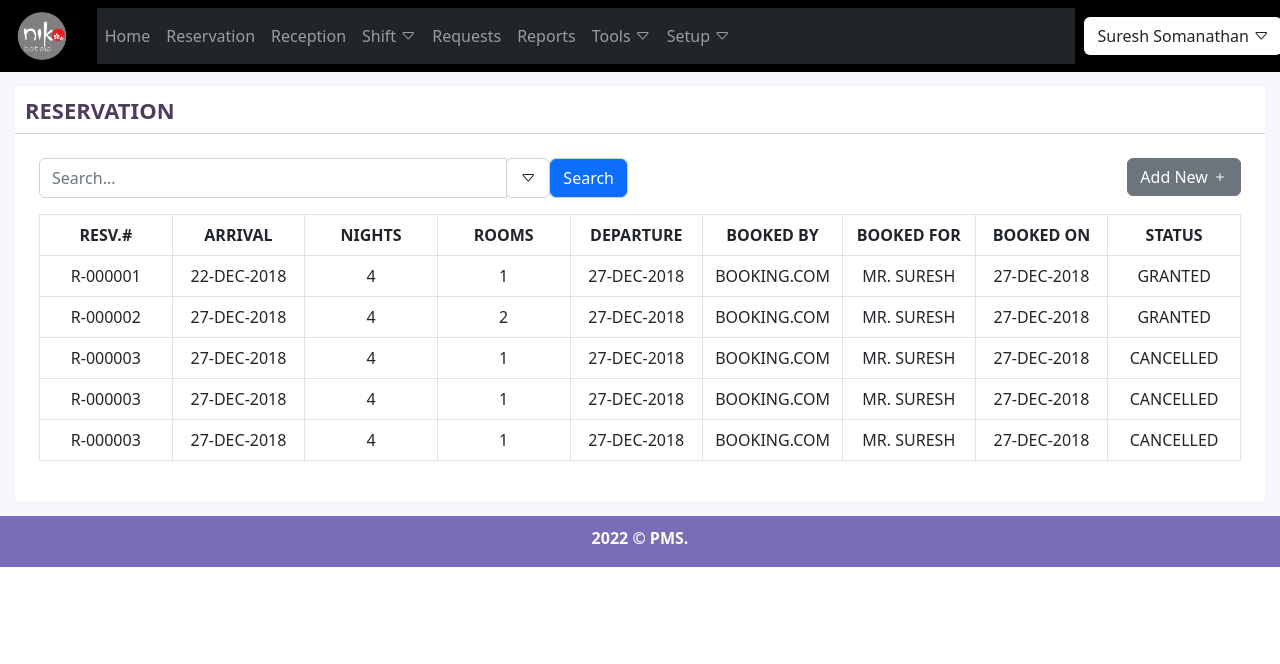
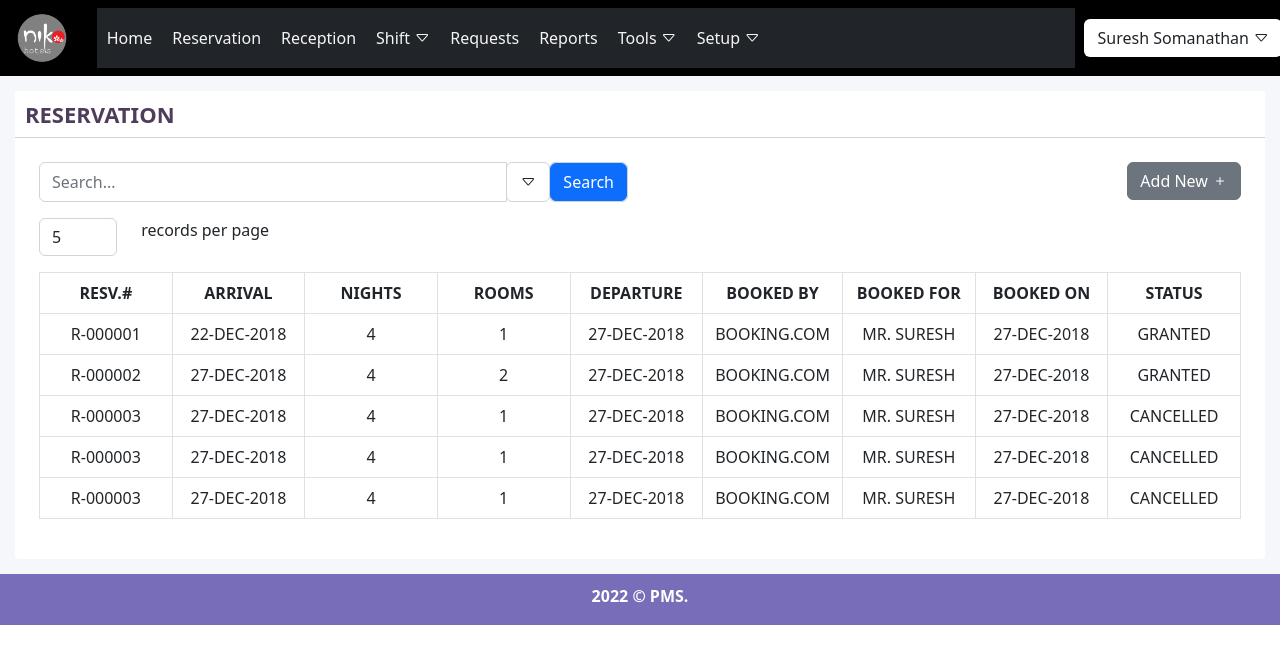
Before and after one commit to indocosmo-projects/PMS-Prototype, a React (Create React App) app: page / in a window 1280 px wide. Shown: the top 664 px of the page. Built offline with nearby package versions, Linux system fonts and the light colour scheme.

Commit message:
Reservation

```diff
--- a/src/component/Common/Navigation.css
+++ b/src/component/Common/Navigation.css
@@ -75,9 +75,16 @@
     padding : 10px;
 }
 
+.nlink{
+    text-decoration: none;
+    padding: 10px;
+    color: whitesmoke;
+}
+
 .nlink:hover{
-    background-color: red;
+    background-color: red ;
     opacity: 1 ;
+    color: white ;
 }
 
 .marginzero{
--- a/src/component/Common/Navigationbar.jsx
+++ b/src/component/Common/Navigationbar.jsx
@@ -55,14 +55,14 @@ class Navigationbar extends React.Component {
                         <Navbar.Toggle aria-controls="navbarScroll" data-bs-target="#navbarScroll" />
                             <Navbar.Collapse id="navbarScroll">
                                 <Nav>
-                                    <NavLink className="nlink" eventKey="1" as={Link} href="/home" to="/home">Home</NavLink>
-                                    <NavLink className="nlink" eventKey="2" as={Link} href="/reservation" to="/reservation">Reservation</NavLink>
-                                    <NavLink className="nlink" eventKey="3" as={Link} to="/reception">Reception</NavLink>
-                                    <NavLink className="nlink" eventKey="4" as={Link} to="/shift">Shift <i class="bi bi-caret-down"></i></NavLink>
-                                    <NavLink className="nlink" eventKey="5" as={Link} to="/requests">Requests</NavLink>
-                                    <NavLink className="nlink" eventKey="6" as={Link} to="/reports">Reports</NavLink>
-                                    <NavLink className="nlink" eventKey="7" as={Link} to="/tools">Tools <i class="bi bi-caret-down"></i></NavLink>
-                                    <NavLink className="nlink" eventKey="8" as={Link} to="/setup">Setup <i class="bi bi-caret-down"></i></NavLink>
+                                    <a className="nlink" href="/home">Home</a>
+                                    <a className="nlink" href="/reservation">Reservation</a>
+                                    <a className="nlink" href="/reception">Reception</a>
+                                    <a className="nlink" href="/shift">Shift <i class="bi bi-caret-down"></i></a>
+                                    <a className="nlink" href="/requests">Requests</a>
+                                    <a className="nlink" href="/reports">Reports</a>
+                                    <a className="nlink" href="/tools">Tools <i class="bi bi-caret-down"></i></a>
+                                    <a className="nlink" href="/setup">Setup <i class="bi bi-caret-down"></i></a>
                                 </Nav>
                             </Navbar.Collapse>
                     </Navbar>
--- a/src/component/Reservation/Reservation.jsx
+++ b/src/component/Reservation/Reservation.jsx
@@ -67,6 +67,24 @@ class Reservation extends React.Component {
                         </div>
                     </div>
 
+                    <div class="form-group mb-3">
+                        <div className="row">
+                            <div className="col-sm-1">
+                                <select class="form-control" id="sel1">
+                                    <option>5</option>
+                                    <option>15</option>
+                                    <option>20</option>
+                                    <option>All</option>
+                                </select>
+                            </div>
+                            <div className="col-sm-11">
+                                <label for="sel1" style={{float : 'left'}}> records per page</label>
+                            </div>
+                        </div>
+                    </div>
+
+
+
                     <div className="row">
                         <div className="col-sm-12 ">
                             <table className="table table-bordered">
```
